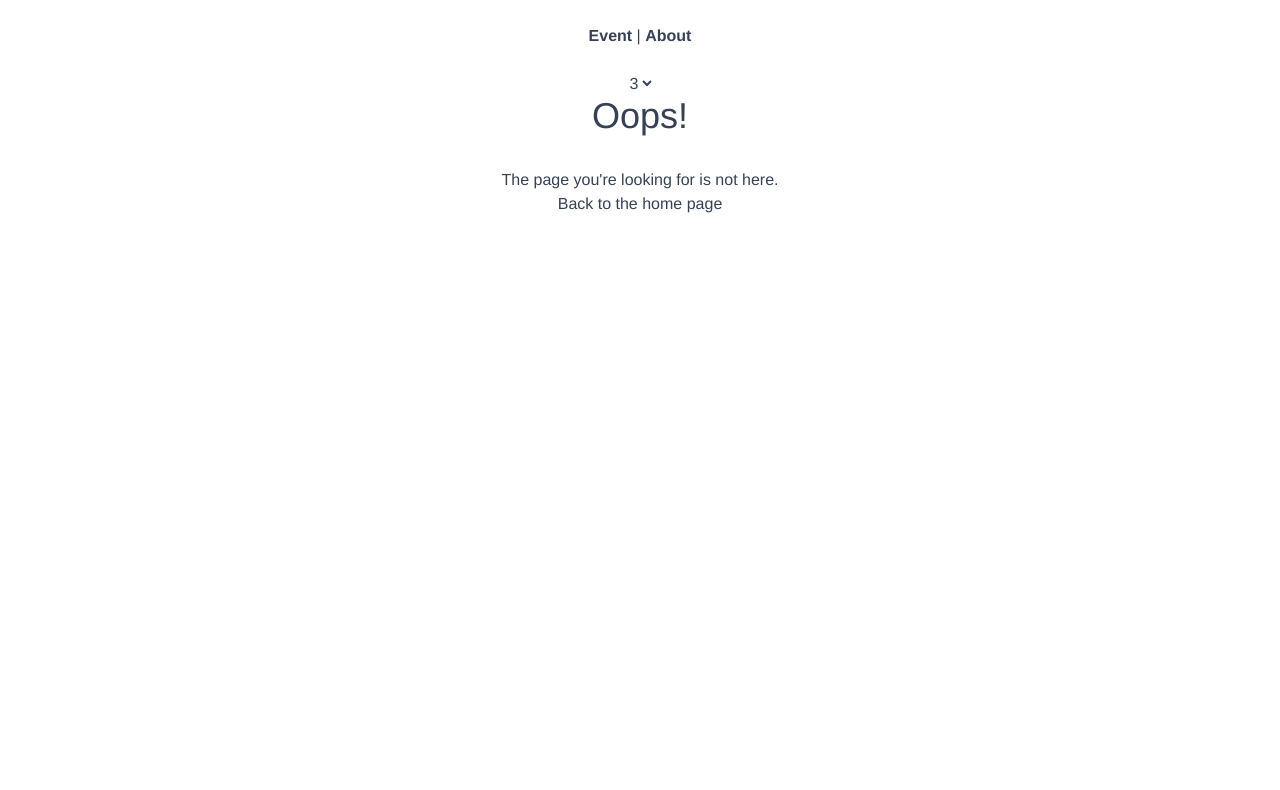
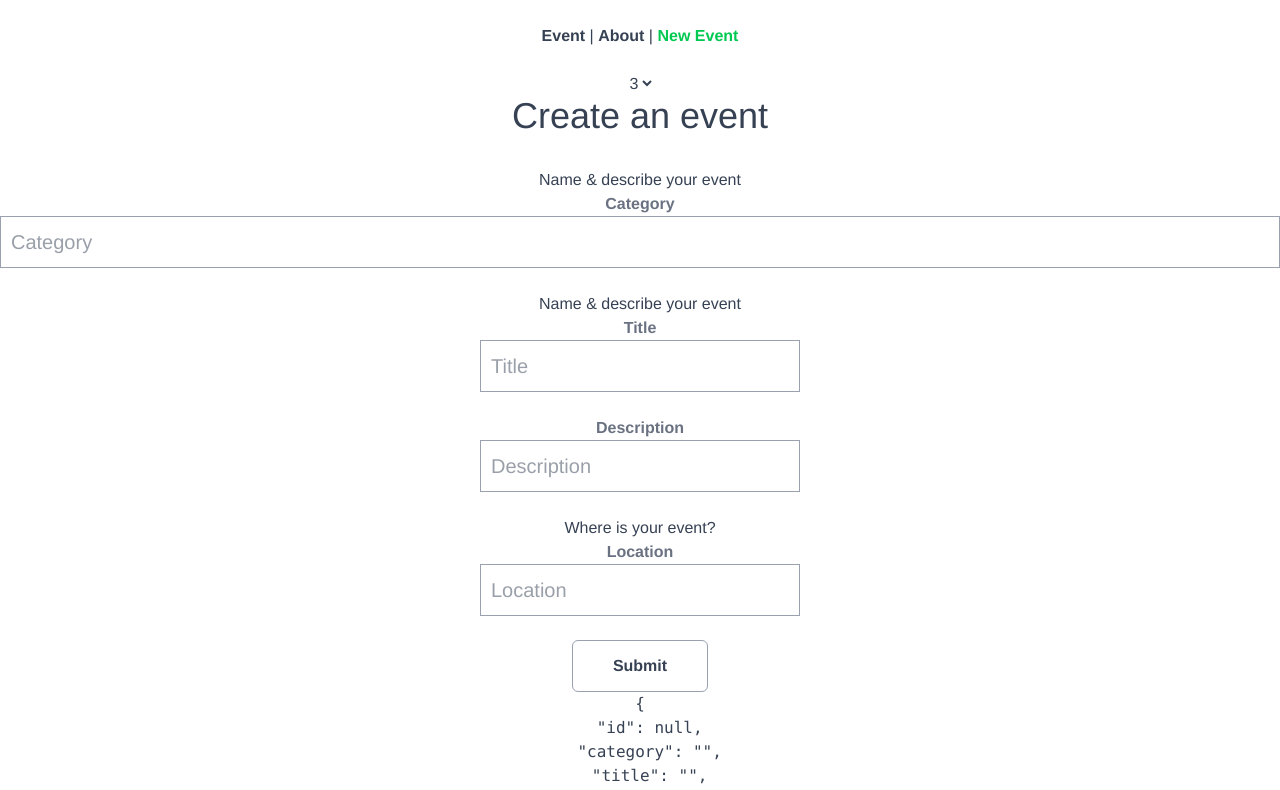
Before and after one commit to GERRYExpress/331-vue-vite-implementation, a Vue app: page /add-event in a window 1280 px wide. Shown: the top 790 px of the page. Built offline with nearby package versions, Linux system fonts and the light colour scheme; the HTML template or start-up script is replaced by a standard one.

Commit message:
feat(6.7) spring: add event form

```diff
--- a/src/App.vue
+++ b/src/App.vue
@@ -1,5 +1,4 @@
 <script setup lang="ts">
-import { SpeedInsights } from '@vercel/speed-insights/vue';
 import { ref, watch } from 'vue';
 import { RouterLink, RouterView, useRouter } from 'vue-router'
 import { useMessageStore } from './stores/message';
@@ -16,7 +15,6 @@ watch(() => totalPages.value, () => {
 </script>
 
 <template>
-  <SpeedInsights />
   <div class="text-center font-sans text-gray-700 antialiased">
     <header>
       <div id="flashMessage" class="animate-fade" v-if="message">
@@ -29,6 +27,9 @@ watch(() => totalPages.value, () => {
           |
           <RouterLink class="font-bold text-gray-700" exact-active-class="text-green-500"
             :to="{ name: 'student-list-view' }">About</RouterLink>
+          |
+          <RouterLink class="font-bold text-gray-700" exact-active-class="text-green-500" :to="{ name: 'add-event' }">
+            New Event</RouterLink>
         </nav>
       </div>
     </header>
--- a/src/router/index.ts
+++ b/src/router/index.ts
@@ -10,6 +10,7 @@ import NetworkErrorView from '@/views/NetworkErrorView.vue'
 import nProgress from 'nprogress'
 import EventService from '@/services/EventService'
 import { useEventStore } from '@/stores/event'
+import EventFormView from '@/views/event/EventFormView.vue'
 
 const router = createRouter({
   history: createWebHistory(import.meta.env.BASE_URL),
@@ -22,6 +23,11 @@ const router = createRouter({
         page: parseInt(route.query.page ? route.query.page.toString() : '1'),
         totalPage: parseInt(route.query._limit ? route.query._limit.toString() : '2'),
       }),
+    },
+    {
+      path: '/add-event',
+      name: 'add-event',
+      component: EventFormView,
     },
     {
       path: '/students',
--- a/src/types.ts
+++ b/src/types.ts
@@ -1,5 +1,5 @@
 export interface Event {
-  id: number
+  id: number | null
   category: string
   title: string
   description: string
--- /dev/null
+++ b/src/views/event/EventFormView.vue
@@ -0,0 +1,43 @@
+<script setup lang="ts">
+import type { Event } from '@/types';
+import { ref } from 'vue';
+
+const event = ref<Event>({
+    id: null,
+    category: '',
+    title: '',
+    description: '',
+    location: '',
+    date: '',
+    time: '',
+    petsAllowed: false,
+    organizer: ''
+})
+</script>
+
+<template>
+    <div>
+        <h1>Create an event</h1>
+        <form>
+            <h3>Name & describe your event</h3>
+            <label class="block text-gray-500 font-bold">Category</label>
+            <input v-model="event.category" type="text" placeholder="Category"
+                class="h-13 w-full px-2.5 text-xl border border-gray-400 focus:border-emerald focus:outline-none mb-6">
+            <h3>Name & describe your event</h3>
+            <label class="block text-gray-500 font-bold">Title</label>
+            <input v-model="event.title" type="text" placeholder="Title"
+                class="h-13 w-1/4 px-2.5 text-xl border border-gray-400 focus:border-emerald-500 focus:outline-none mb-6">
+            <label class="block text-gray-500 font-bold">Description</label>
+            <input v-model="event.description" placeholder="Description" type="text"
+                class="h-13 w-1/4 px-2.5 text-xl border border-gray-400 focus:border-emerald-500 focus:outline-none mb-6">
+            <h3>Where is your event?</h3>
+            <label class="block text-gray-500 font-bold">Location</label>
+            <input v-model="event.location" placeholder="Location" type="text"
+                class="h-13 w-1/4 px-2.5 text-xl border border-gray-400 focus:border-emerald-500 focus:outline-none mb-6">
+            <button
+                class="flex w-fit mx-auto items-center justify-center h-13 px-10 rounded-md font-semibold whitespace-nowrap border border-gray-400 focus:border-emerald-500 transition-all duration-200 ease-linear hover:scale-105 hover:border-emerald-500 hover:shadow-lg active:scale-100 focus:outline-none"
+                type="submit">Submit</button>
+        </form>
+        <pre>{{ event }}</pre>
+    </div>
+</template>
```
Also changed, not shown: 1 other file (tests, documents, lock files or other folders).
